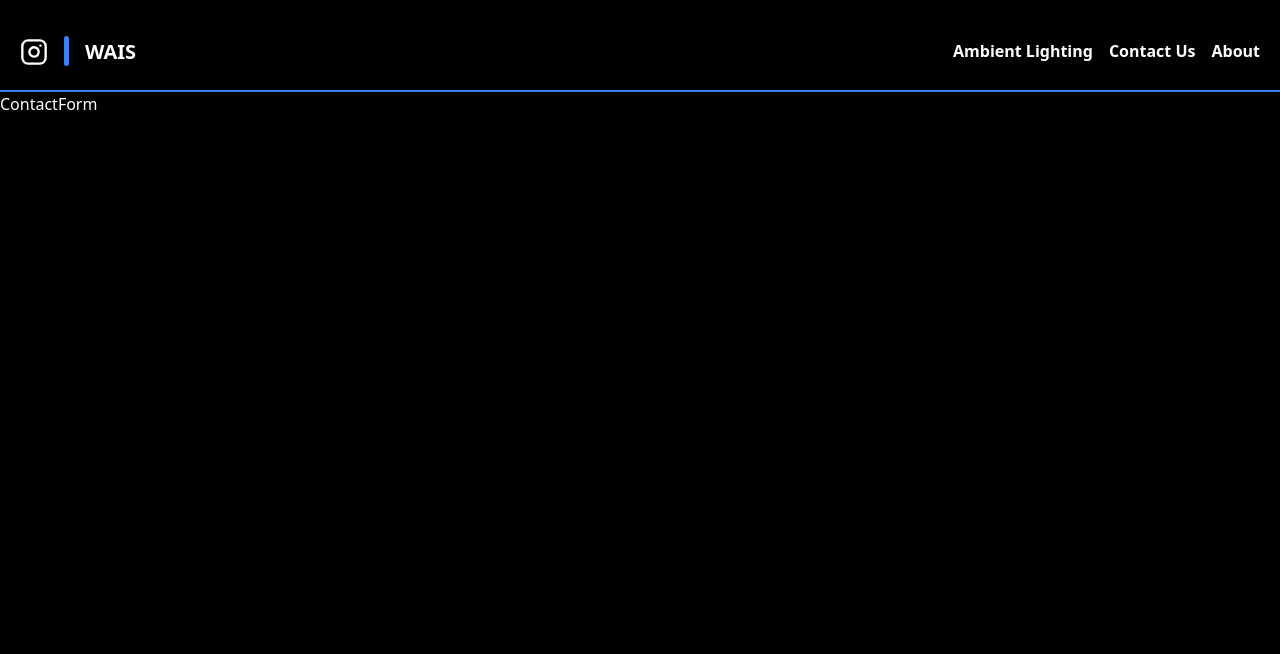
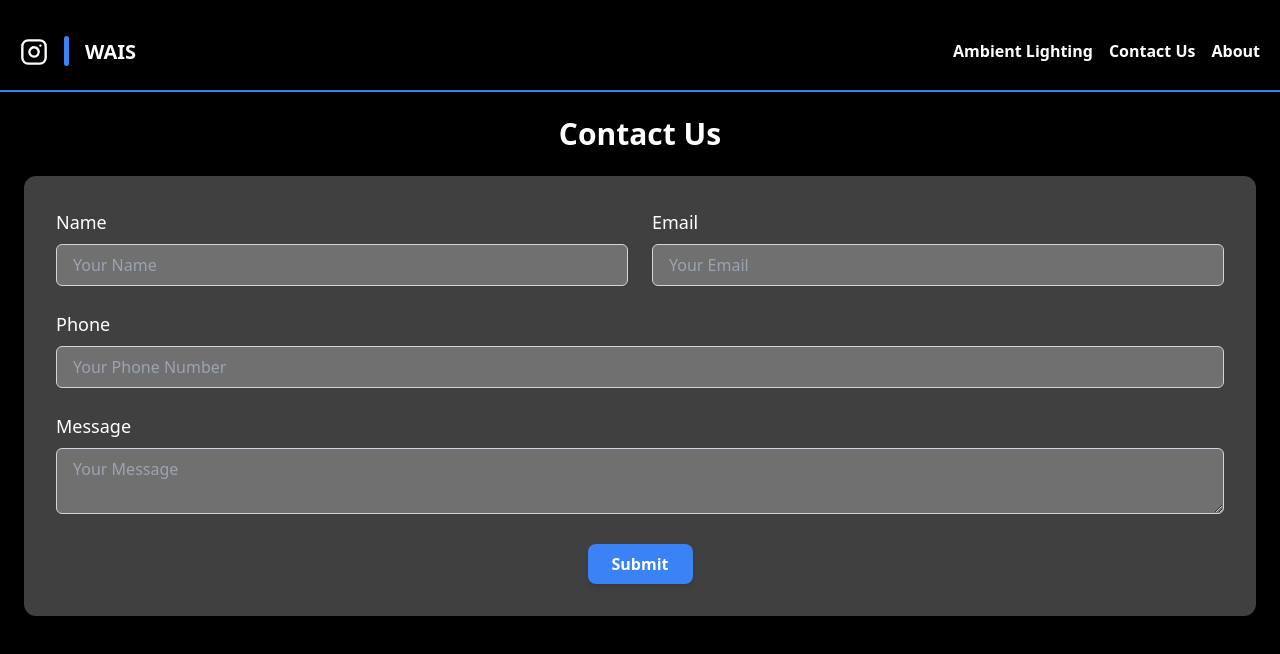
Before and after one commit to ahmed9779/wais, a Next.js app: page /contact in a window 1280 px wide. Shown: the top 654 px of the page. Built offline with nearby package versions, Linux system fonts and the light colour scheme.

Commit message:
installed dependencies for new contact form

```diff
--- a/app/contact/ContactForm.tsx
+++ b/app/contact/ContactForm.tsx
@@ -4,8 +4,68 @@ const ContactForm = () => {
   return (
     <div>
     <hr className="border-t-2 border-blue-500 max-w-[90%] md:max-w-[1280px] mx-auto"/>
-    <div>ContactForm</div>
+    <div className='p-6 max-w-[90%] md:max-w-[1280px] mx-auto'>
+
+    <h2 className="text-3xl font-semibold mb-6 text-center">Contact Us</h2>
+
+      <form className="bg-white bg-opacity-25 p-8 rounded-xl shadow-md space-y-6">
+        <div className="flex flex-col md:flex-row md:space-x-6">
+          <div className="flex-1">
+            <label className="block text-lg font-medium mb-2" htmlFor="name">Name</label>
+            <input
+              type="text"
+              id="name"
+              placeholder="Your Name"
+              className="w-full px-4 py-2 rounded-md bg-white bg-opacity-25 border border-gray-300 focus:outline-none focus:ring-2 focus:ring-blue-500"
+              required
+            />
+          </div>
+
+          <div className="flex-1">
+            <label className="block text-lg font-medium mb-2" htmlFor="email">Email</label>
+            <input
+              type="email"
+              id="email"
+              placeholder="Your Email"
+              className="w-full px-4 py-2 rounded-md bg-white bg-opacity-25 border border-gray-300 focus:outline-none focus:ring-2 focus:ring-blue-500"
+              required
+            />
+          </div>
+        </div>
+
+        <div>
+          <label className="block text-lg font-medium mb-2" htmlFor="phone">Phone</label>
+          <input
+            type="tel"
+            id="phone"
+            placeholder="Your Phone Number"
+            className="w-full px-4 py-2 rounded-md bg-white bg-opacity-25 border border-gray-300 focus:outline-none focus:ring-2 focus:ring-blue-500"
+          />
+        </div>
+
+        <div>
+          <label className="block text-lg font-medium mb-2" htmlFor="message">Message</label>
+          <textarea
+            id="message"
+
+            placeholder="Your Message"
+            className="w-full px-4 py-2 rounded-md bg-white bg-opacity-25 border border-gray-300 focus:outline-none focus:ring-2 focus:ring-blue-500"
+            required
+          ></textarea>
+        </div>
+
+        <div className="text-center">
+          <button
+            type="submit"
+            className="px-6 py-2 bg-blue-500 text-white font-semibold rounded-lg shadow-md hover:bg-purple-500 transition duration-300"
+          >
+            Submit
+          </button>
+        </div>
+      </form>
     </div>
+    </div>
+
   )
 }
 
--- a/package.json
+++ b/package.json
@@ -9,7 +9,9 @@
     "lint": "next lint"
   },
   "dependencies": {
+    "express": "^4.21.1",
     "next": "14.2.15",
+    "nodemailer": "^6.9.16",
     "react": "^18",
     "react-dom": "^18",
     "react-icons": "^5.3.0"
@@ -18,6 +20,7 @@
     "@types/node": "^20",
     "@types/react": "^18",
     "@types/react-dom": "^18",
+    "nodemon": "^3.1.7",
     "postcss": "^8",
     "tailwindcss": "^3.4.1",
     "typescript": "^5"
```
Also changed, not shown: 2 other files (tests, documents, lock files or other folders).
